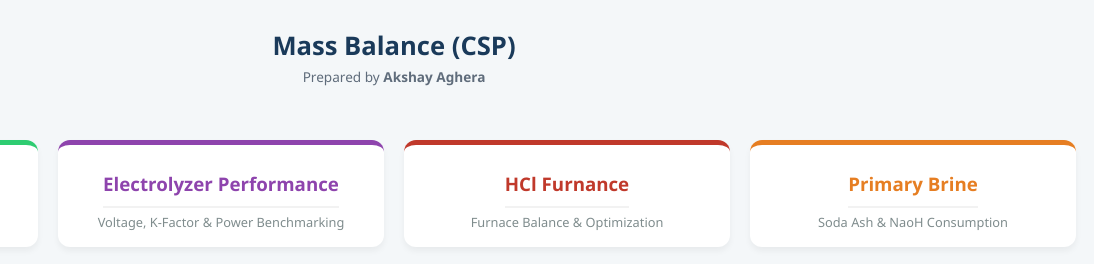
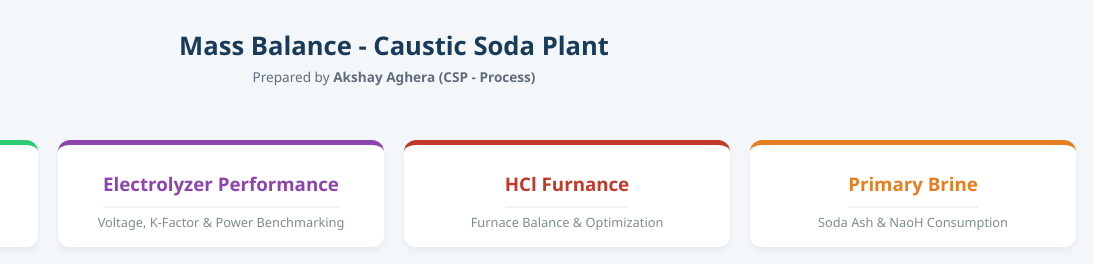
Before and after one commit to AkshayAghera/Mass-Balance---Caustic-Soda-Plant, an Electron app: page index.html in a window 1400 px wide. Shown: the top 264 px of the page, 306-1400 px from the left. Drawn offline with Linux system fonts and the light colour scheme.

Commit message:
Updated calculations

```diff
--- a/index.html
+++ b/index.html
@@ -3,7 +3,7 @@
 <head>
 <meta name="viewport" content="width=device-width, initial-scale=1.0, maximum-scale=1.0, user-scalable=no">
     <meta charset="UTF-8">
-    <title>Chlor-Alkali Process Optimizer</title>
+    <title>Mass Balance</title>
     <style>
 /* ===== FIXED HORIZONTAL APP HEADER ===== */
 /* ===== PROFESSIONAL CENTERED HEADER ===== */
@@ -198,8 +198,8 @@
   </div>
 
   <div class="title">
-    <h1>Mass Balance (CSP)</h1>
-    <p>Prepared by <strong>Akshay Aghera</strong></p>
+    <h1>Mass Balance - Caustic Soda Plant</h1>
+    <p>Prepared by <strong>Akshay Aghera (CSP - Process)</strong></p>
   </div>
 </div>
 
```
